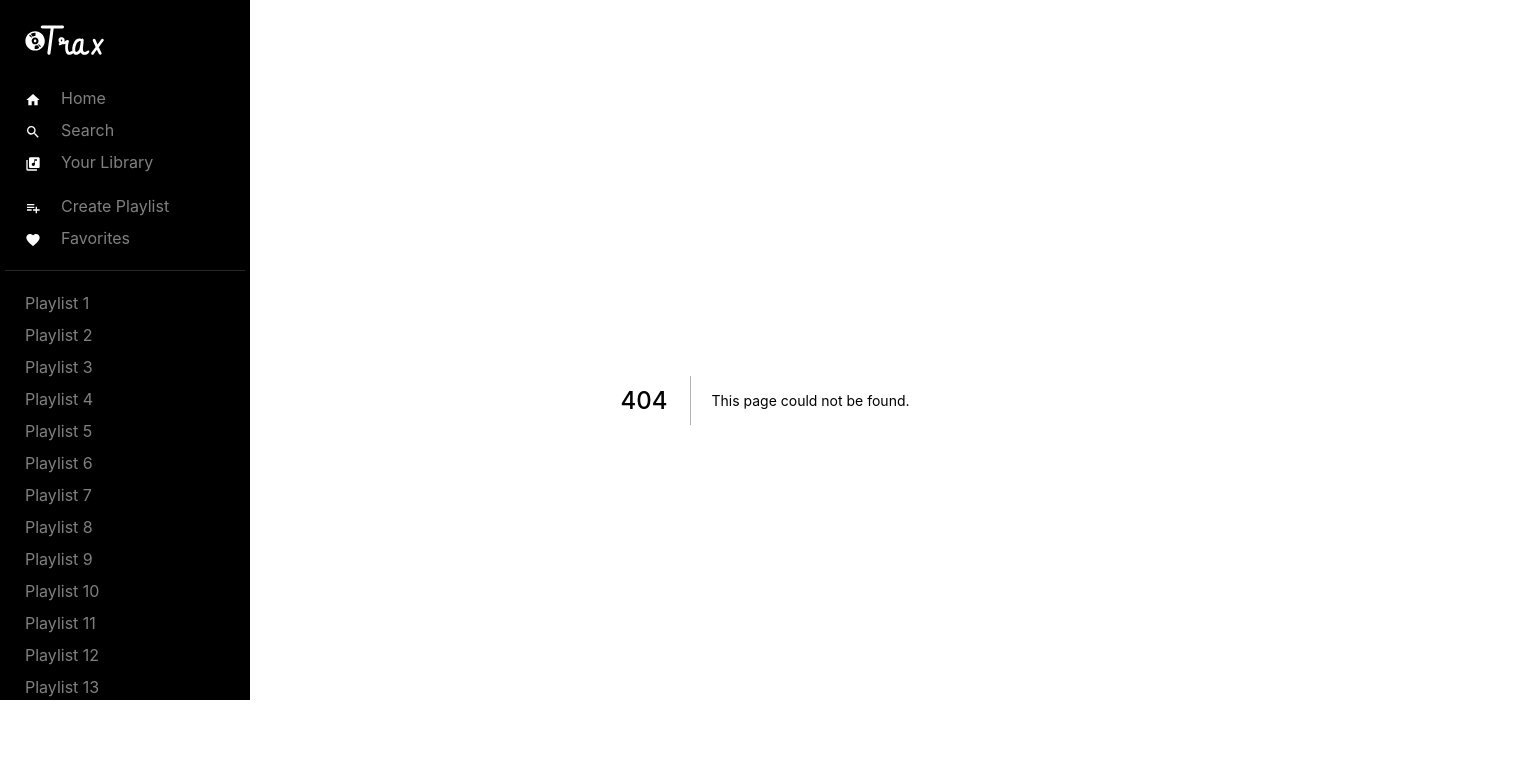
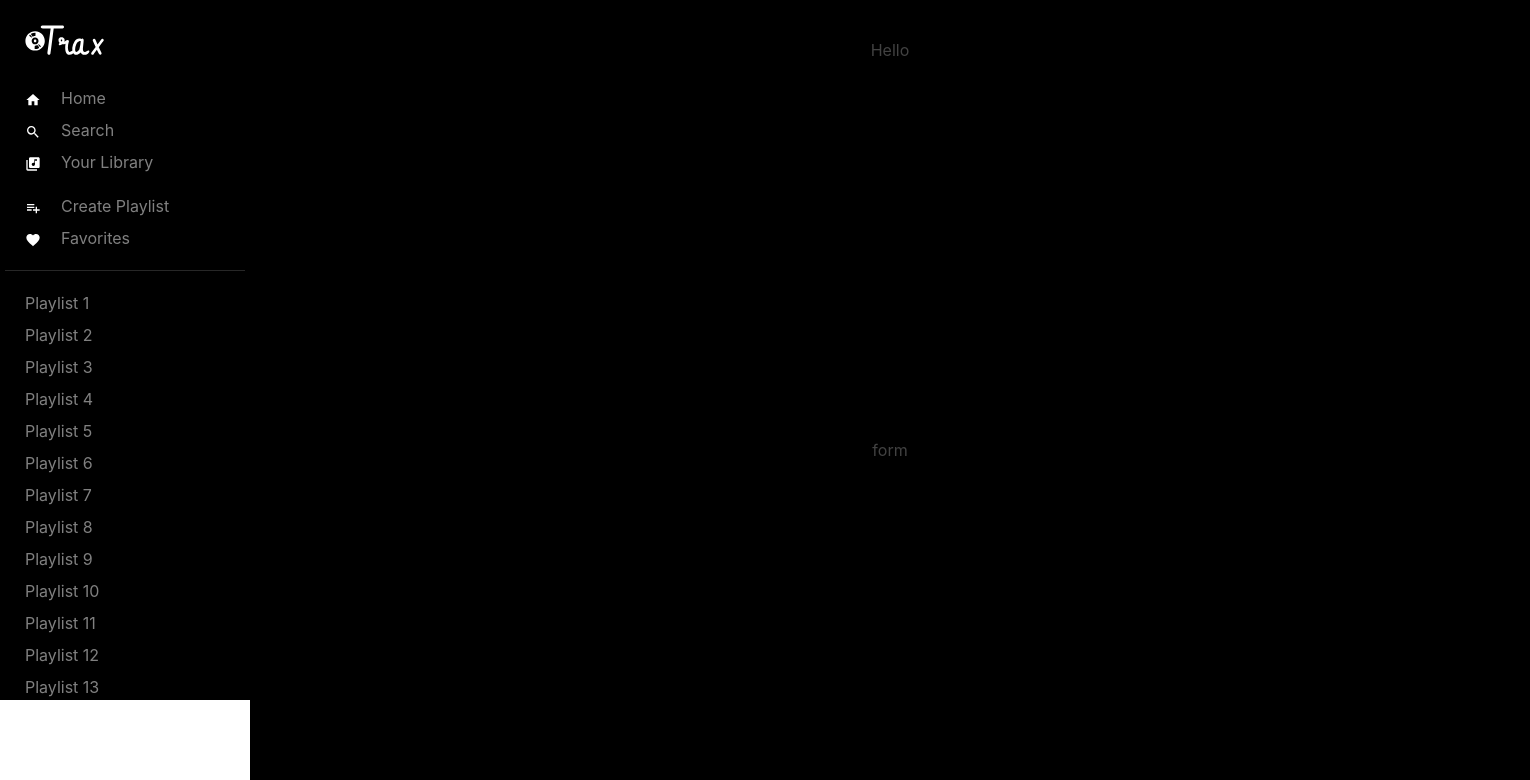
Before and after one commit to cesarnml/spotify-clone, a Next.js app: page /signin in a window 1280 px wide. Before the commit this address had no page. Shown: the top 780 px of the page, 1530 px wide, since content can reach past the window. Built offline with nearby package versions, Linux system fonts and the light colour scheme.

Commit message:
Add auth pages and fix superjson dependency

```diff
--- /dev/null
+++ b/components/AuthForm.tsx
@@ -0,0 +1,25 @@
+import { Box, Flex } from '@chakra-ui/layout'
+import { useRouter } from 'next/router'
+import { useState } from 'react'
+
+type Props = {
+  mode: 'signin' | 'signup'
+}
+const AuthForm = ({ mode }: Props) => {
+  const [email, setEmail] = useState('')
+  const [password, setPassword] = useState('')
+  const [isLoading, setIsLoading] = useState(false)
+  const router = useRouter()
+
+  return (
+    <Box height="100vh" width="100vw" bg="black" color="whites">
+      <Flex justify="center" align="center" height="100px">
+        Hello
+      </Flex>
+      <Flex justify="center" align="center" height="calc(100vh - 100px)">
+        form
+      </Flex>
+    </Box>
+  )
+}
+export default AuthForm
--- a/next.config.js
+++ b/next.config.js
@@ -1,6 +1,9 @@
 /** @type {import('next').NextConfig} */
 const nextConfig = {
   reactStrictMode: true,
+  experimental: {
+    swcPlugins: [['next-superjson-plugin', {}]],
+  },
 }
 
 module.exports = nextConfig
--- a/package.json
+++ b/package.json
@@ -25,12 +25,12 @@
     "jsonwebtoken": "^8.5.1",
     "next": "12.0.7",
     "next-connect": "^0.13.0",
+    "next-superjson-plugin": "^0.5.2",
     "react": "17.0.2",
     "react-dom": "17.0.2",
     "react-howler": "^5.2.0",
     "react-icons": "^4.3.1",
     "reset-css": "^5.0.1",
-    "superjson": "1",
     "swr": "^1.1.1"
   },
   "devDependencies": {
--- /dev/null
+++ b/pages/signin.tsx
@@ -0,0 +1,6 @@
+import AuthForm from '@components/AuthForm'
+
+const SignIn = () => {
+  return <AuthForm mode="signin" />
+}
+export default SignIn
--- /dev/null
+++ b/pages/signup.tsx
@@ -0,0 +1,6 @@
+import AuthForm from '@components/AuthForm'
+
+const SignUp = () => {
+  return <AuthForm mode="signup" />
+}
+export default SignUp
```
Also changed, not shown: 1 other file (tests, documents, lock files or other folders).
